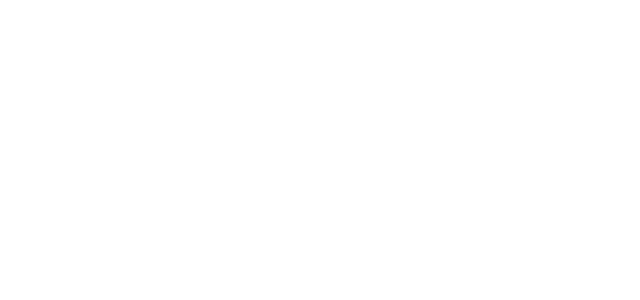
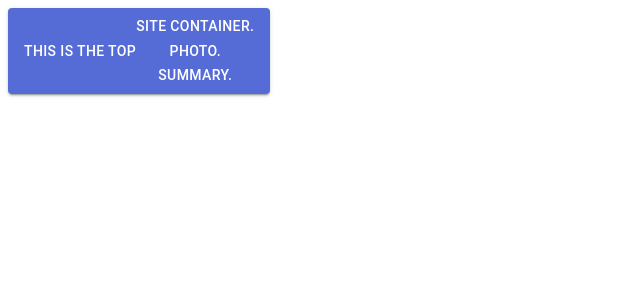
Before and after one commit to trevor-hilz/portfolio-site, a React app: page / in a window 1280 px wide. Shown: the top 300 px of the page, without its empty margins (0-640 px from the left). Built offline with nearby package versions, Linux system fonts and the light colour scheme; the HTML template or start-up script is replaced by a standard one.

Commit message:
continued structure build out and installed material-ui

```diff
--- a/client/public/index.html
+++ b/client/public/index.html
@@ -6,7 +6,7 @@
     <title>Trevor Hilz's Site</title>
   </head>
   <body>
-    Welcome to my site!
-    <div id="root">React!</div>
+    <div id="root"></div>
+    <!-- <script src="bundle.js"></script> -->
   </body>
 </html>
--- a/client/src/components/App.tsx
+++ b/client/src/components/App.tsx
@@ -1,12 +1,28 @@
 import React from 'react';
 import { createRoot } from 'react-dom/client';
-import Welcome from './Welcome';
+import SiteContainer from './SiteContainer';
+import { createTheme, ThemeProvider } from '@mui/material/styles';
+import Button from '@mui/material/Button';
+
+const theme = createTheme({
+  palette: {
+    primary: {
+      main: '#556cd6',
+    },
+    secondary: {
+      main: '#19857b',
+    },
+  },
+});
 
 const App = () => {
   return (
-    <div>
-      <Welcome />
-    </div>
+    <ThemeProvider theme={theme}>
+      <Button variant='contained' color='primary'>
+        This is the top
+        <SiteContainer />
+      </Button>
+    </ThemeProvider>
   );
 };
 
--- /dev/null
+++ b/client/src/components/Photo.tsx
@@ -0,0 +1,11 @@
+import React from 'react';
+
+const photo = () => {
+  return (
+    <div>
+      Photo.
+      </div>
+  )
+}
+
+export default photo
--- /dev/null
+++ b/client/src/components/SiteContainer.tsx
@@ -0,0 +1,15 @@
+import React from 'react';
+import Photo from './Photo';
+import Summary from './Summary';
+
+const siteContainer = () => {
+  return (
+    <div>
+      Site Container.
+      <Photo />
+      <Summary />
+    </div>
+  );
+};
+
+export default siteContainer;
--- /dev/null
+++ b/client/src/components/Summary.tsx
@@ -0,0 +1,7 @@
+import React from 'react';
+
+const summary = () => {
+  return <div>Summary.</div>;
+};
+
+export default summary;
--- a/client/src/components/Welcome.tsx
+++ b/client/src/components/Welcome.tsx
@@ -1,12 +1,7 @@
 import React from 'react';
 
 const Welcome = () => {
-  return(
-    <div>
-
-    </div>
-  );
+  return <div>Bonjour!</div>;
 };
 
-
 export default Welcome;
--- a/package.json
+++ b/package.json
@@ -28,6 +28,7 @@
     "@types/webpack-dev-server": "^4.7.2",
     "babel-loader": "^9.1.3",
     "express": "^4.19.2",
+    "html-webpack-plugin": "^5.6.0",
     "nodemon": "^3.1.0",
     "react": "^18.2.0",
     "react-dom": "^18.2.0",
@@ -40,6 +41,10 @@
     "webpack-dev-server": "^5.0.4"
   },
   "dependencies": {
+    "@emotion/react": "^11.11.4",
+    "@emotion/styled": "^11.11.5",
+    "@mui/icons-material": "^5.15.15",
+    "@mui/material": "^5.15.15",
     "dotenv": "^16.4.5"
   }
 }
--- a/webpack.config.ts
+++ b/webpack.config.ts
@@ -1,11 +1,17 @@
 import path from 'path';
 import webpack from 'webpack';
-import 'webpack-dev-server'; // Import this to ensure types are recognized
+import 'webpack-dev-server';
+const HtmlWebpackPlugin = require('html-webpack-plugin');
 
 const config: webpack.Configuration = {
   mode: 'development', // or 'production'
   entry: './client/src/Index.tsx',
   devtool: 'inline-source-map',
+  plugins: [
+    new HtmlWebpackPlugin({
+      template: './client/public/index.html',
+    }),
+  ],
   module: {
     rules: [
       {
```
Also changed, not shown: 3 other files (tests, documents, lock files or other folders).
